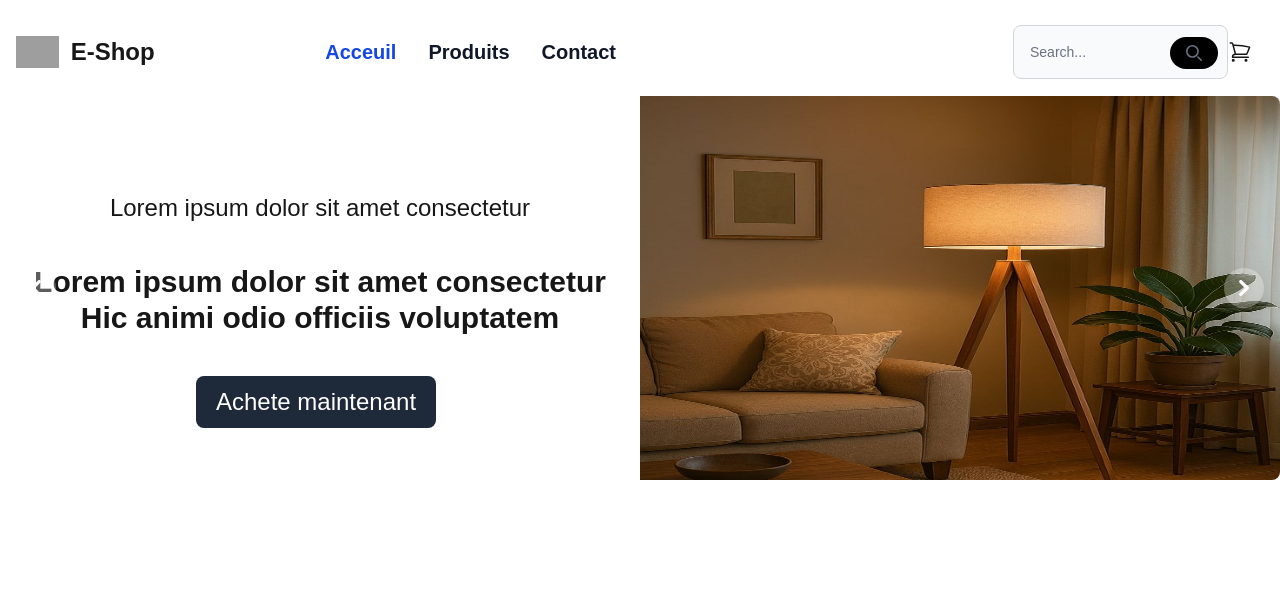
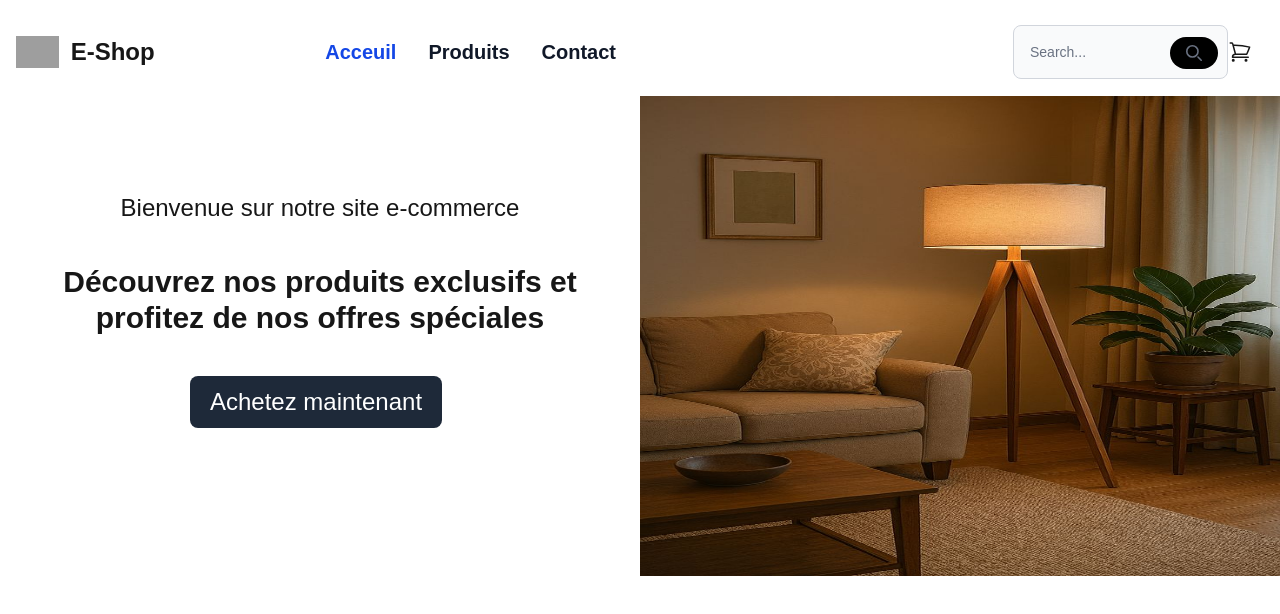
Before and after one commit to Ambdulghaffar/E-commerce, a Next.js app: page / in a window 1280 px wide. Shown: the top 614 px of the page. Built offline with nearby package versions, Linux system fonts and the light colour scheme; grey boxes are pictures that could not be loaded.

Commit message:
Mise à jour du bannière

```diff
--- /dev/null
+++ b/src/app/contact/page.tsx
@@ -0,0 +1,7 @@
+export default function Contact(){
+    return (
+        <div className="text-center mt-20">
+        <h1 className="text-4xl font-bold">Contact Page</h1>
+        </div>
+    );
+}
--- a/src/app/page.tsx
+++ b/src/app/page.tsx
@@ -9,7 +9,6 @@ export default function Home() {
     <>
       <Navbar />
       <Banner/>
-
     </>
   );
 }
--- /dev/null
+++ b/src/app/produits/page.tsx
@@ -0,0 +1,7 @@
+export default function Produits(){
+    return (
+        <div>
+            <h1>Produits page</h1>
+        </div>
+    );
+}
--- a/src/component/banner/Carousel.tsx
+++ b/src/component/banner/Carousel.tsx
@@ -1,15 +1,20 @@
 'use client';
+import { useEffect } from "react";
 import Card from "../card/Card";
 import 'flowbite';
 
 export default function Carousel() {
-
+    useEffect(() => {
+    import("flowbite").then(() => {
+      // Flowbite JS chargé et initialisé
+    });
+  }, []);
   return (
   <>
     <div
       id="indicators-carousel"
       className="relative w-full"
-      data-carousel="static"
+      data-carousel="slide"
     >
       <div className="relative w-full h-screen overflow-hidden rounded-lg md:h-96">
         <div
--- a/src/component/banner/banner.tsx
+++ b/src/component/banner/banner.tsx
@@ -1,12 +1,10 @@
 import React from "react";
-import Carousel from "./Carousel";
-
-
+import Card from "../card/Card";
 
 export default function Banner() {
   return (
     <>
-    <Carousel/>
+    <Card img="/Images/image1.jpg"/>
     </>
   );
 }
--- a/src/component/card/Card.tsx
+++ b/src/component/card/Card.tsx
@@ -4,12 +4,11 @@ export default function Card({img}: {img: string}) {
       <div className="grid grid-cols-2 gap-0">
         <div className="h-3/6 text-center pt-24">
           <div>
-            <p className="font-thin text-2xl">Lorem ipsum dolor sit amet consectetur</p>
+            <p className="font-thin text-2xl">Bienvenue sur notre site e-commerce</p>
           </div>
           <div className="py-10">
             <h1 className="font-black text-3xl">
-              Lorem ipsum dolor sit amet consectetur<br />{" "}
-              Hic animi odio officiis voluptatem{" "}
+                Découvrez nos produits exclusifs et <br />profitez de nos offres spéciales
             </h1>
           </div>
           <div>
@@ -17,7 +16,7 @@ export default function Card({img}: {img: string}) {
               type="button"
               className="text-white bg-gray-800 hover:bg-gray-900 focus:outline-none focus:ring-4 focus:ring-gray-300 font-medium rounded-lg text-2xl px-5 py-2.5 me-2 mb-2 dark:bg-gray-800 dark:hover:bg-gray-700 dark:focus:ring-gray-700 dark:border-gray-700"
             >
-              Achete maintenant
+              Achetez maintenant
             </button>
           </div>
         </div>
@@ -25,6 +24,7 @@ export default function Card({img}: {img: string}) {
           <img src={img} alt="" className="h-3/6 w-full" />
         </div>
       </div>
+
     </>
   );
 }
--- a/src/component/navbar/Navbar.tsx
+++ b/src/component/navbar/Navbar.tsx
@@ -1,3 +1,4 @@
+import Link from "next/link";
 import React from "react";
 
 export default function Navbar() {
@@ -37,9 +38,9 @@ export default function Navbar() {
                 >
                   <path
                     stroke="currentColor"
-                    stroke-linecap="round"
-                    stroke-linejoin="round"
-                    stroke-width="2"
+                    strokeLinecap="round"
+                    strokeLinejoin="round"
+                    strokeWidth="2"
                     d="M1 1h15M1 7h15M1 13h15"
                   />
                 </svg>
@@ -50,29 +51,29 @@ export default function Navbar() {
               >
                 <ul className="flex flex-col font-medium p-4 md:p-0 mt-4 border border-gray-100 rounded-lg bg-gray-50 md:space-x-8 rtl:space-x-reverse md:flex-row md:mt-0 md:border-0 md:bg-white dark:bg-gray-800 md:dark:bg-gray-900 dark:border-gray-700">
                   <li>
-                    <a
-                      href="#"
+                    <Link
+                      href="/"
                       className="block py-2 px-3 font-bold text-xl text-white bg-blue-700 rounded-sm md:bg-transparent md:text-blue-700 md:p-0 md:dark:text-blue-500 dark:bg-blue-600 md:dark:bg-transparent"
                       aria-current="page"
                     >
                       Acceuil
-                    </a>
+                    </Link>
                   </li>
                   <li>
-                    <a
-                      href="#"
+                    <Link
+                      href="/produits"
                       className="block py-2 px-3 font-bold text-xl text-gray-900 rounded-sm hover:bg-gray-100 md:hover:bg-transparent md:border-0 md:hover:text-blue-700 md:p-0 dark:text-white md:dark:hover:text-blue-500 dark:hover:bg-gray-700 dark:hover:text-white md:dark:hover:bg-transparent"
                     >
                       Produits
-                    </a>
+                    </Link>
                   </li>
                   <li>
-                    <a
-                      href="#"
+                    <Link
+                      href="/contact"
                       className="block py-2 px-3 font-bold text-xl text-gray-900 rounded-sm hover:bg-gray-100 md:hover:bg-transparent md:border-0 md:hover:text-blue-700 md:p-0 dark:text-white md:dark:hover:text-blue-500 dark:hover:bg-gray-700 dark:hover:text-white md:dark:hover:bg-transparent"
                     >
                       Contact
-                    </a>
+                    </Link>
                   </li>
                 </ul>
               </div>
```
